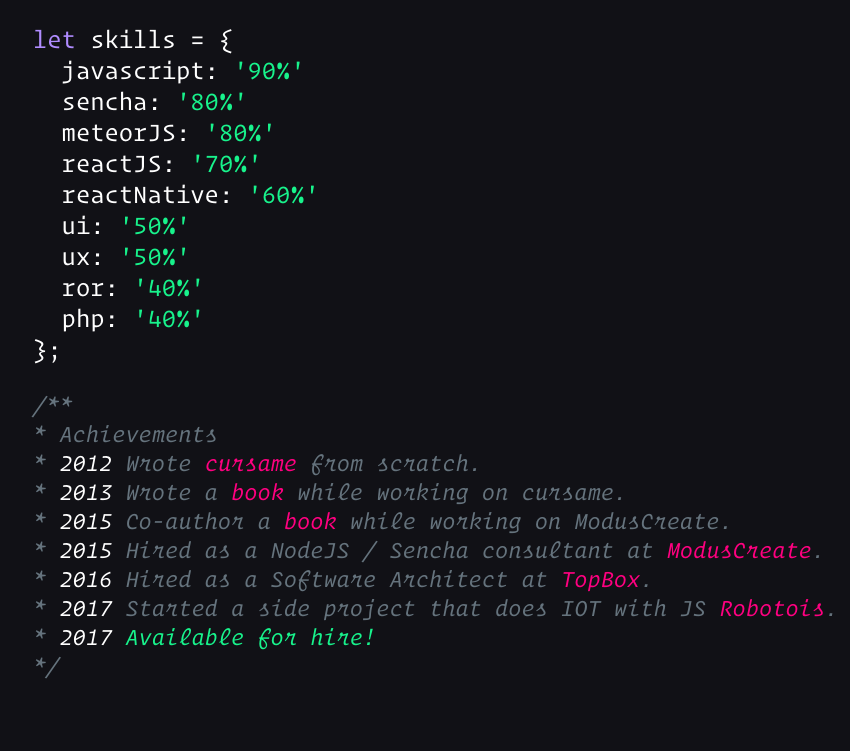
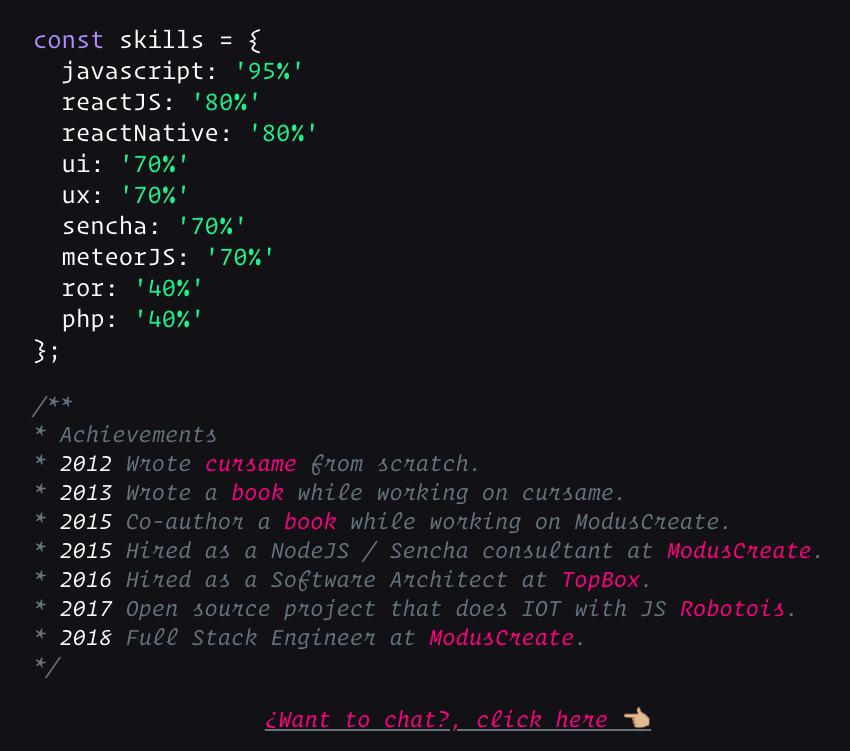
Before and after one commit to manduks/manduks.github.io, a plain HTML site: page index.html in a window 1280 px wide. Shown: the part 201-952 px from the top of the page, without its empty margins (182-1032 px from the left). Drawn offline with Linux system fonts and the light colour scheme.

Commit message:
udpate of 2018

```diff
--- a/index.html
+++ b/index.html
@@ -14,21 +14,21 @@
           /**</br>
            * Software Engineer </br>
            * <a href="http://robotois.com/" target="_blank">Armando Gonzalez. </a></br>
-           * <span class="pink">@param</span> <span class="yellow">{language}</span> <span class="white">JS</span>  More than <span class="white">8 years</span> of experience. </br>
+           * <span class="pink">@param</span> <span class="yellow">{language}</span> <span class="white">JS</span>  More than <span class="white">10 years</span> of experience. </br>
            * <span class="pink">@returns</span> <span class="yellow">{Software}</span> <span class="white">Web|Native.</span></br>
            */
         </p>
       </header>
       <section>
         <p class="code">
-          <span class="pink">let</span> skills = { </br>
-            &nbsp;&nbsp;javascript: <span class="green js">'90%',</span></br>
-            &nbsp;&nbsp;sencha: <span class="green sencha">'80%',</span></br>
-            &nbsp;&nbsp;meteorJS: <span class="green meteor">'80%',</span></br>
-            &nbsp;&nbsp;reactJS: <span class="green react">'70%',</span></br>
-            &nbsp;&nbsp;reactNative: <span class="green react-native">'70%',</span></br>
-            &nbsp;&nbsp;ui: <span class="green ui">'50%',</span></br>
-            &nbsp;&nbsp;ux: <span class="green ux">'50%',</span></br>
+          <span class="pink">const</span> skills = { </br>
+            &nbsp;&nbsp;javascript: <span class="green js">'95%',</span></br>
+            &nbsp;&nbsp;reactJS: <span class="green react">'80%',</span></br>
+            &nbsp;&nbsp;reactNative: <span class="green react-native">'80%',</span></br>
+            &nbsp;&nbsp;ui: <span class="green ui">'70%',</span></br>
+            &nbsp;&nbsp;ux: <span class="green ux">'70%',</span></br>
+            &nbsp;&nbsp;sencha: <span class="green sencha">'70%',</span></br>
+            &nbsp;&nbsp;meteorJS: <span class="green meteor">'70%',</span></br>
             &nbsp;&nbsp;ror: <span class="green ror">'40%',</span></br>
             &nbsp;&nbsp;php: <span class="green php">'40%',</span></br>
           };</br>
@@ -43,9 +43,12 @@
            * <span class="white">2015</span> Co-author a <a href="https://www.packtpub.com/web-development/learning-extjs-fourth-edition" target="_blank">book</a> while working on ModusCreate.</br>
            * <span class="white">2015</span> Hired as a NodeJS / Sencha consultant at <a href="http://moduscreate.com/" target="_blank">ModusCreate</a>.</br>
            * <span class="white">2016</span> Hired as a Software Architect at <a href="https://topbox.io/" target="_blank">TopBox</a>.</br>
-           * <span class="white">2017</span> Started a side project that does IOT with JS <a href="http://robotois.com/" target="_blank">Robotois</a>.</br>
-           * <span class="white">2017</span> <a href="mailto:iam@armando.mx?Subject=Hello%20Armando" target="_top"><span class="green">Available for hire!</span></a></br>
+           * <span class="white">2017</span> Open source project that does IOT with JS <a href="http://robotois.com/" target="_blank">Robotois</a>.</br>
+           * <span class="white">2018</span> Full Stack Engineer at <a href="http://moduscreate.com/" target="_blank">ModusCreate</a>.</br>
            */
+        </p>
+        <p class="say-hi">
+          <a href="mailto:iam@armando.mx?Subject=Hello%20Armando" target="_top">¿Want to chat?, click here 👈🏼</a></br>
         </p>
       </section>
       <section class="button-container">
--- a/main.js
+++ b/main.js
@@ -1,12 +1,12 @@
 const jsOutputEl = document.querySelector('.hljs');
 const skills = {
-  javascript: 90,
-  sencha: 80,
-  meteorJS: 80,
-  reactJS: 70,
-  reactNative: 70,
-  ui: 50,
-  ux: 50,
+  javascript: 95,
+  reactJS: 80,
+  reactNative: 80,
+  ui: 70,
+  ux: 70,
+  sencha: 70,
+  meteorJS: 70,
   ror: 40,
   php: 40
 };
@@ -25,12 +25,12 @@
     }
   });
 };
-animageSkill(90, '.js');
-animageSkill(80, '.sencha');
-animageSkill(80, '.meteor');
-animageSkill(70, '.react');
-animageSkill(60, '.react-native');
-animageSkill(50, '.ui');
-animageSkill(50, '.ux');
+animageSkill(95, '.js');
+animageSkill(70, '.sencha');
+animageSkill(70, '.meteor');
+animageSkill(80, '.react');
+animageSkill(80, '.react-native');
+animageSkill(70, '.ui');
+animageSkill(70, '.ux');
 animageSkill(40, '.ror');
 animageSkill(40, '.php');
--- a/style.css
+++ b/style.css
@@ -94,3 +94,9 @@
     width: 100%;
   }
 }
+
+.say-hi {
+  text-align: center;
+  width: 100%;
+  text-decoration: underline;
+}
```
